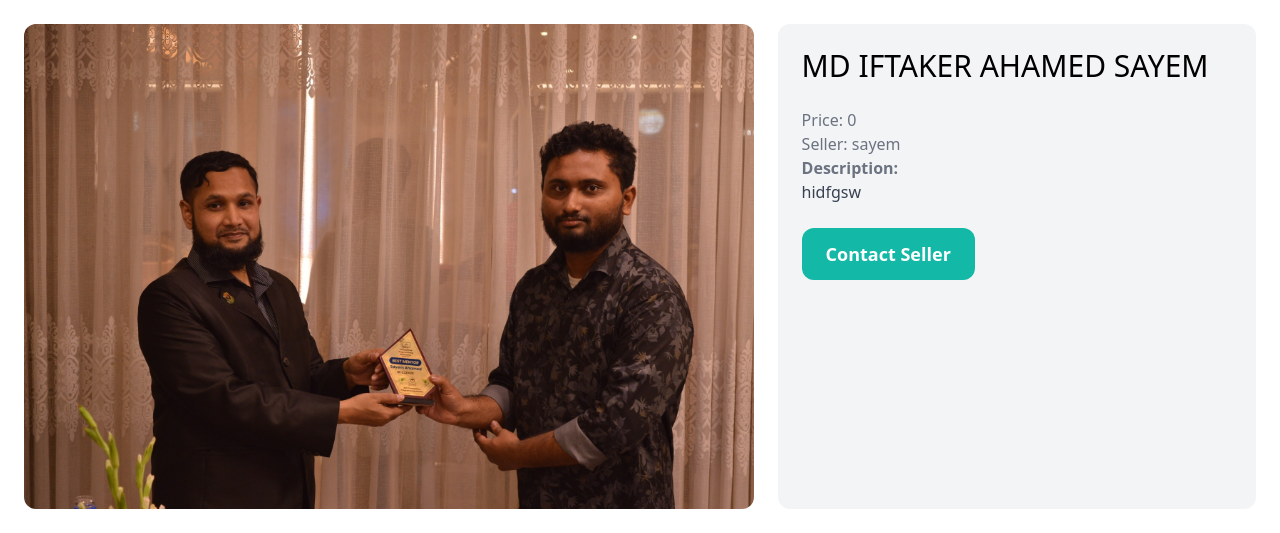
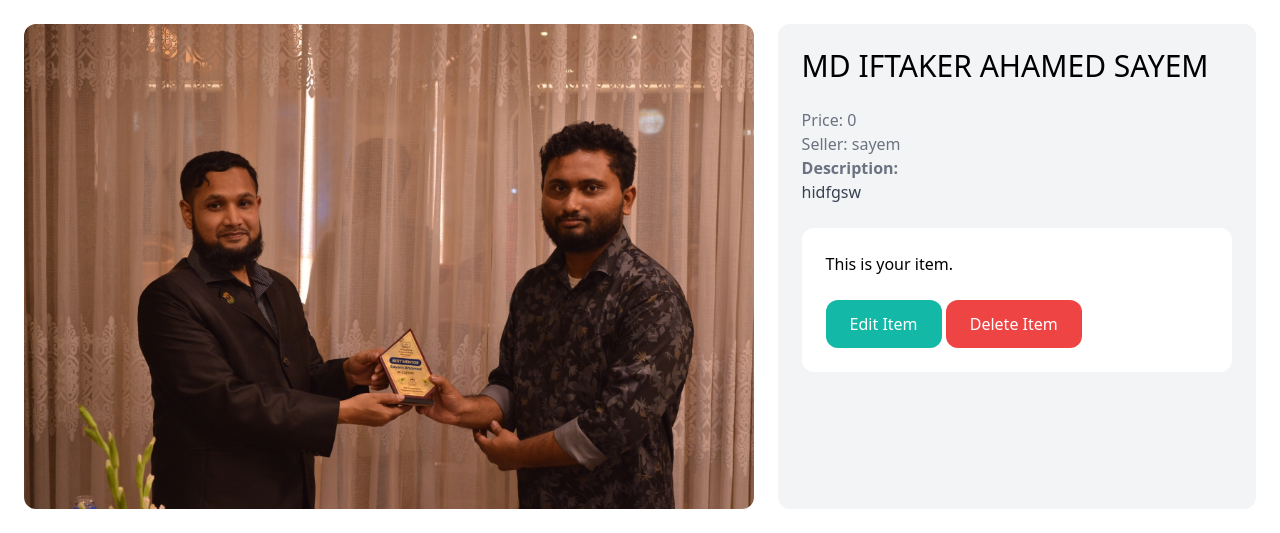
Before and after one commit to Sayemahamed/MarketPlace, a Django app: page /item/6/ in a window 1280 px wide. Shown: the part 77-610 px from the top of the page. Run offline with Django 5.2, Linux system fonts and the light colour scheme; a user stored in the database is signed in; data comes from the database, SQL or seed files in the repository; both versions use the stored data as it was after the commit; some libraries are stand-ins or nearby versions.

Commit message:
implemented browse item feature

```diff
--- a/item/templates/item/detail.html
+++ b/item/templates/item/detail.html
@@ -16,9 +16,17 @@
             {{ item.description }}
         </p>
         {% endif %}
+        {% if request.user == item.created_by %}
+        <div class="mt-6 p-6 bg-white rounded-xl">
+            <p>This is your item.</p>
+            <a href="{% url 'item:edit' item.id %}" class="inline-block mt-6 rounded-xl px-6 py-3 bg-teal-500 text-white hover:bg-teal-700">Edit Item</a>
+            <a href="{% url 'item:delete' item.id %}" class="inline-block mt-6 rounded-xl px-6 py-3 bg-red-500 text-white hover:bg-red-700">Delete Item</a>
+        </div>
+        {% else %}
         <a href="#" class="inline-block rounded-xl mt-6 px-6 py-3 text-lg font-semibold bg-teal-500 text-white hover:bg-teal-700">
             Contact Seller
         </a>
+        {% endif %}
     </div>
 </div>
 <div class="mt-6 px-6 my-12 bg-gray-100 rounded-xl">
--- a/item/urls.py
+++ b/item/urls.py
@@ -6,4 +6,7 @@ app_name = 'item'
 urlpatterns = [
     path('<int:item_id>/', views.detail, name='detail'),
     path('new/', views.new, name='new'),
+    path('<int:item_id>/delete/', views.delete, name='delete'),
+    path('<int:item_id>/edit/', views.edit, name='edit'),
+    path('search/', views.search, name='search'),
 ]
--- a/item/views.py
+++ b/item/views.py
@@ -1,9 +1,18 @@
 from django.contrib.auth.decorators import login_required
 from django.shortcuts import render, get_object_or_404,redirect
 from .models import Item
-from .forms import NewProductForm
+from .forms import NewProductForm, EditProductForm
 
 
+def search(request):
+    query = request.GET.get('query', '')
+    items = Item.objects.filter(is_sold=False)
+    if query:
+        items = items.filter(name__icontains=query,is_sold=False)
+    return render(request, 'item/search.html',{
+        'items': items,
+        'query': query
+    })
 def detail(request, item_id):
     item = get_object_or_404(Item, pk=item_id)
     related_items = Item.objects.filter(category=item.category, is_sold=False).exclude(pk=item_id)
@@ -25,3 +34,24 @@ def new(request):
         'form': form ,
         'title': 'New Product'
     })
+
+@login_required
+def delete(request, item_id):
+    item = get_object_or_404(Item, pk=item_id, created_by=request.user)
+    item.delete()
+    return redirect('dashboard:index')
+
+@login_required
+def edit(request, item_id):
+    item = get_object_or_404(Item, pk=item_id, created_by=request.user)
+    if request.method == 'POST':
+        form = EditProductForm(request.POST, request.FILES, instance=item)
+        if form.is_valid():
+            item = form.save()
+            return redirect('item:detail', item.id)
+    else:
+        form = EditProductForm(instance=item)
+    return render(request, 'item/form.html', {
+        'form': form,
+        'title': 'Edit Product'
+    })
--- a/marketcore/templates/core/base.html
+++ b/marketcore/templates/core/base.html
@@ -12,7 +12,7 @@
         <a href="/" class="text-xl font-semibold">Market Place</a>
         <div class="space-x-6">
             <a href="{% url 'item:new' %}" class="text-lg font-semibold hover:text-gray-500">New Product</a>
-            <a href="#" class="text-lg font-semibold hover:text-gray-500">Browse</a>
+            <a href="{% url 'item:search' %}" class="text-lg font-semibold hover:text-gray-500">Browse</a>
             {% if request.user.is_authenticated %}
             <a href="#" class="px-6 py-3 text-lg font-semibold bg-teal-500 text-white rounded-xl hover:bg-teal-700">Inbox</a>
             <a href="{% url 'dashboard:index' %}" class="px-6 py-3 text-lg font-semibold bg-gray-500 text-white rounded-xl hover:bg-gray-700">Dashboard</a>
```
Also changed, not shown: item/forms.py (+12 -1 lines), item/templates/item/search.html (added, +31 -0 lines), db.sqlite3, 2 other files.
